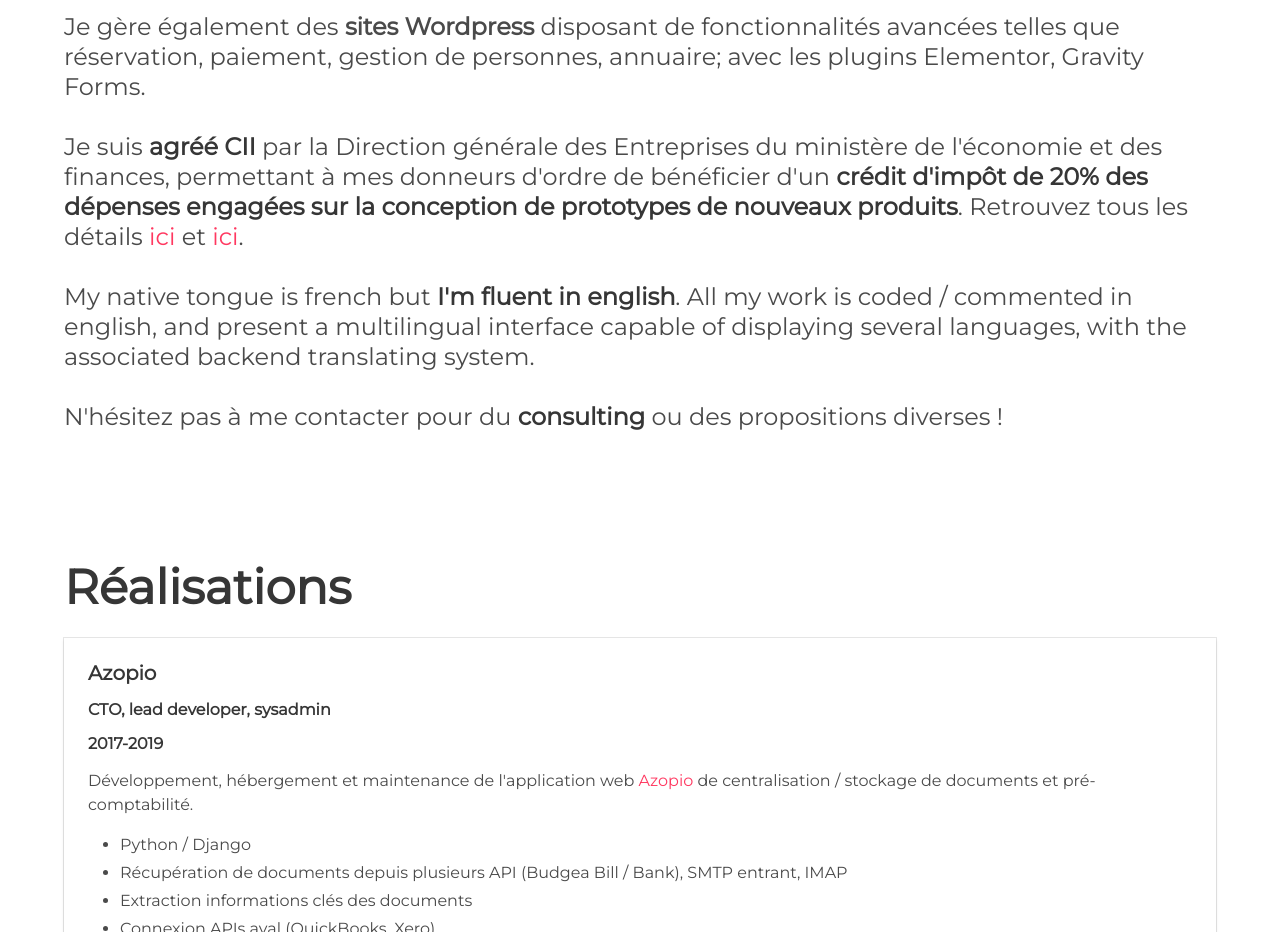
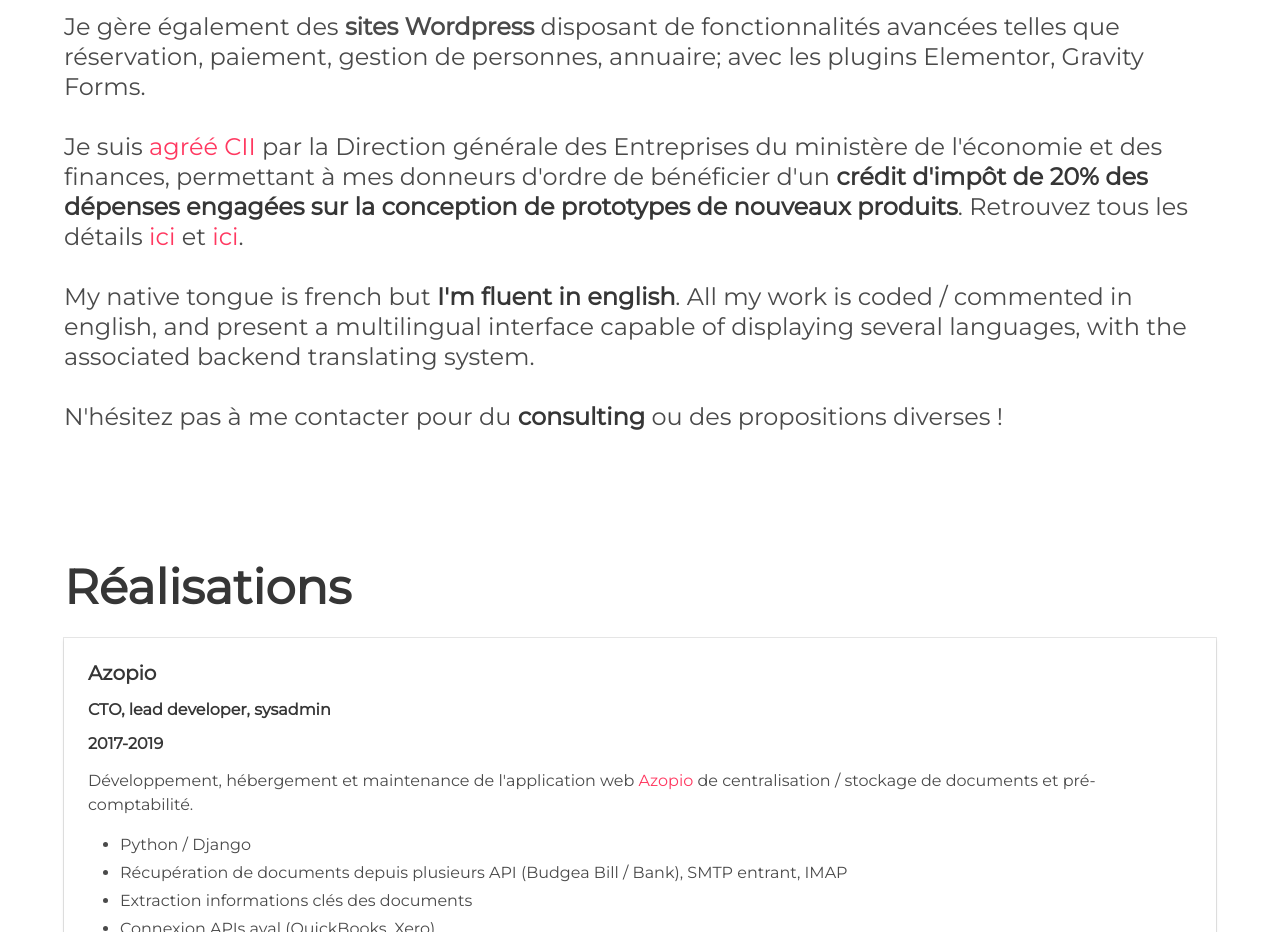
Before and after one commit to jeanbaptistemora/jeanbaptistemora.github.io, a plain HTML site: page index.html in a window 1280 px wide. Shown: the part 1740-2672 px from the top of the page. Drawn offline with nearby package versions, Linux system fonts and the light colour scheme; a web font is replaced by a local one.

Commit message:
Update adresse mentions légales + lien CII

```diff
--- a/index.html
+++ b/index.html
@@ -145,7 +145,7 @@
                 Je gère également des <b>sites Wordpress</b> disposant de fonctionnalités avancées telles que réservation, paiement, gestion de personnes, annuaire; avec les plugins Elementor, Gravity Forms.
                 <br>
                 <br>
-                Je suis <strong>agréé CII</strong> par la Direction générale des Entreprises du ministère de l'économie et des finances, permettant à mes donneurs d'ordre de bénéficier d'un <strong>crédit d'impôt de 20% des dépenses engagées sur la conception de prototypes de nouveaux produits</strong>. Retrouvez tous les détails <a href="https://bpifrance-creation.fr/encyclopedie/aides-a-creation-a-reprise-dentreprise/aides-a-linnovation/cii-credit-dimpot" target="_blank" class="is-link">ici</a> et <a href="https://www.entreprises.gouv.fr/politique-et-enjeux/credit-impot-innovation" target="_blank" class="is-link">ici</a>.
+                Je suis <a href="https://data.enseignementsup-recherche.gouv.fr/pages/circii/?refine.annees=2018&sort=-fin&refine.pays=France&refine.localisation=Nouvelle-Aquitaine%3ELandes%3EMagescq" target="_blank" class="is-link">agréé CII</a> par la Direction générale des Entreprises du ministère de l'économie et des finances, permettant à mes donneurs d'ordre de bénéficier d'un <strong>crédit d'impôt de 20% des dépenses engagées sur la conception de prototypes de nouveaux produits</strong>. Retrouvez tous les détails <a href="https://bpifrance-creation.fr/encyclopedie/aides-a-creation-a-reprise-dentreprise/aides-a-linnovation/cii-credit-dimpot" target="_blank" class="is-link">ici</a> et <a href="https://www.entreprises.gouv.fr/politique-et-enjeux/credit-impot-innovation" target="_blank" class="is-link">ici</a>.
                 <br>
                 <br>
                 My native tongue is french but <strong>I'm fluent in english</strong>. All my work is coded / commented in english, and present a multilingual interface capable of displaying several languages, with the associated backend translating system.
```
Also changed, not shown: mentions-legales.png.
